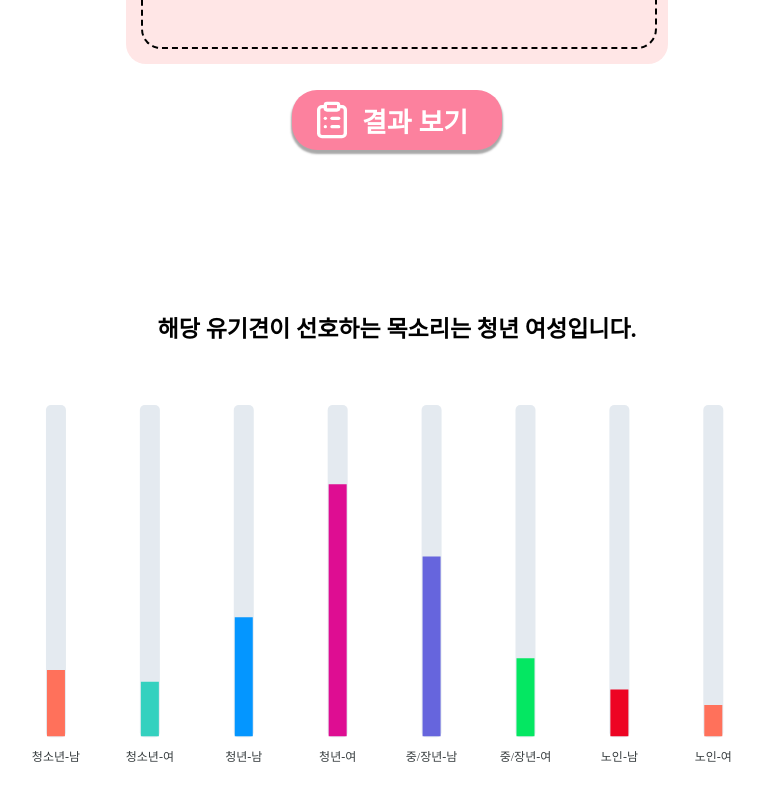
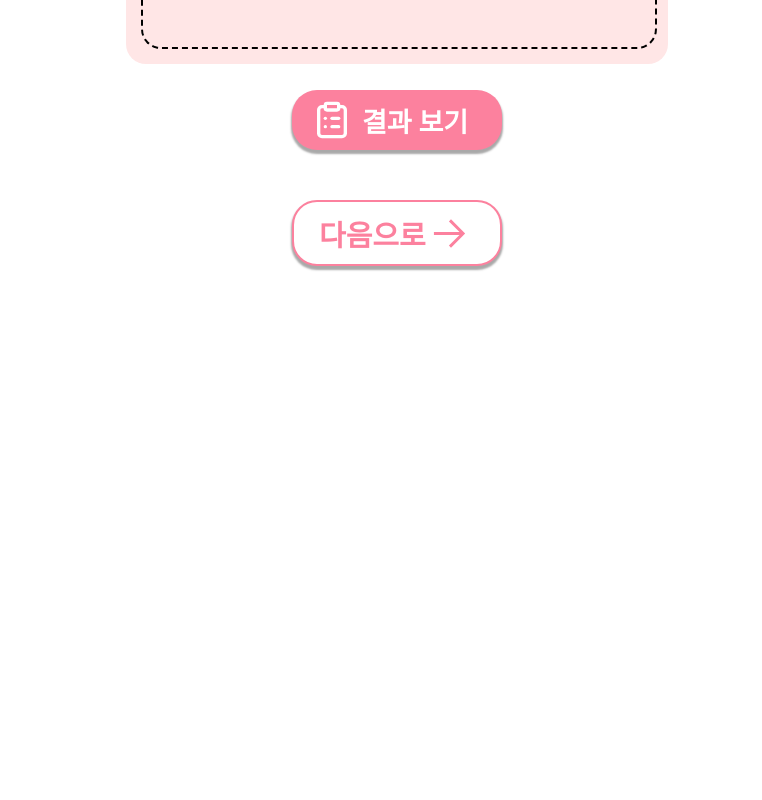
Before and after one commit to corner-PJ/front-end, a React (Create React App) app in the folder frontend/: page /speechSynthesis in a window 1280 px wide. Shown: the part 1391-2191 px from the top of the page, without its empty margins (243-1005 px from the left). Built offline with nearby package versions, Linux system fonts and the light colour scheme.

Commit message:
feat.결과보기 버튼 활성화

```diff
--- a/frontend/src/components/SpeechSynthesis/SpeechSynthesis1.js
+++ b/frontend/src/components/SpeechSynthesis/SpeechSynthesis1.js
@@ -17,6 +17,7 @@ export function SpeechSynthesisPage1() {
     const [command, setCommand] = useState(null);
 	const [otherValue, setOtherValue] = useState("");
 	const [isOtherSelected, setIsOtherSelected] = useState(false);
+	const [showResult, setShowResult] = useState(false);
 
 	const handleCommandChange = (value) => {
         setCommand(value);
@@ -46,6 +47,10 @@ export function SpeechSynthesisPage1() {
 	const handleUploadButtonClick = () => {
         fileInputRef.current.click();
     };
+
+	const handleShowResult = () => {
+		setShowResult(true);
+	};
 
     return (
         <SpeechSynthesisWrapper>
@@ -111,14 +116,16 @@ export function SpeechSynthesisPage1() {
 					</VideoRectangle>
 					<SpeechBtn>
 						<LuClipboardList size={40} />
-						<SpeechBtnText>결과 보기</SpeechBtnText>
+						<SpeechBtnText onClick={handleShowResult}>결과 보기</SpeechBtnText>
 					</SpeechBtn>
 				</VideoWrapper>
 
-				<ResultWrapper>
-					<ResultText>해당 유기견이 선호하는 목소리는 청년 여성입니다.</ResultText>
-					<VoiceChart />
-				</ResultWrapper>
+				{showResult && (
+					<ResultWrapper>
+						<ResultText>해당 유기견이 선호하는 목소리는 청년 여성입니다.</ResultText>
+						<VoiceChart />
+					</ResultWrapper>
+				)}
 
 				<NextBtn>
 					<NextBtnText onClick={goToNext}>다음으로</NextBtnText>
--- a/frontend/src/components/SpeechSynthesis/SpeechSynthesis2.js
+++ b/frontend/src/components/SpeechSynthesis/SpeechSynthesis2.js
@@ -17,6 +17,7 @@ const names = [
 
 export function SpeechSynthesisPage2() {
 	const [selectedNames, setSelectedNames] = useState([]);
+	const [showResult, setShowResult] = useState(false);
 
 	const toggleSelection = (name) => {
 		setSelectedNames(prevSelectedNames =>
@@ -50,6 +51,11 @@ export function SpeechSynthesisPage2() {
 	useEffect(() => {
         window.scrollTo(0, 0);
     }, []);
+
+	const handleShowResult = () => {
+		setShowResult(true);
+	};
+
 
 
     return (
@@ -100,16 +106,18 @@ export function SpeechSynthesisPage2() {
 							/>
 						</VideoContainer>
 					</VideoRectangle>
-					<ResultBtn>
+					<ResultBtn onClick={handleShowResult}>
 						<LuClipboardList size={40} />
 						<SpeechBtnText>결과 보기</SpeechBtnText>
 					</ResultBtn>
 				</VideoWrapper>
 
-				<ResultWrapper>
-					<ResultText>해당 유기견이 선호하는 이름은 별이입니다.</ResultText>
-					<NameChart />
-				</ResultWrapper>
+				{showResult && (
+					<ResultWrapper>
+						<ResultText>해당 유기견이 선호하는 이름은 별이입니다.</ResultText>
+						<NameChart />
+					</ResultWrapper>
+				)}
 
 				<NextBtn>
 					<NextBtnText onClick={goToResult}>결과 전체 보기</NextBtnText>
```
